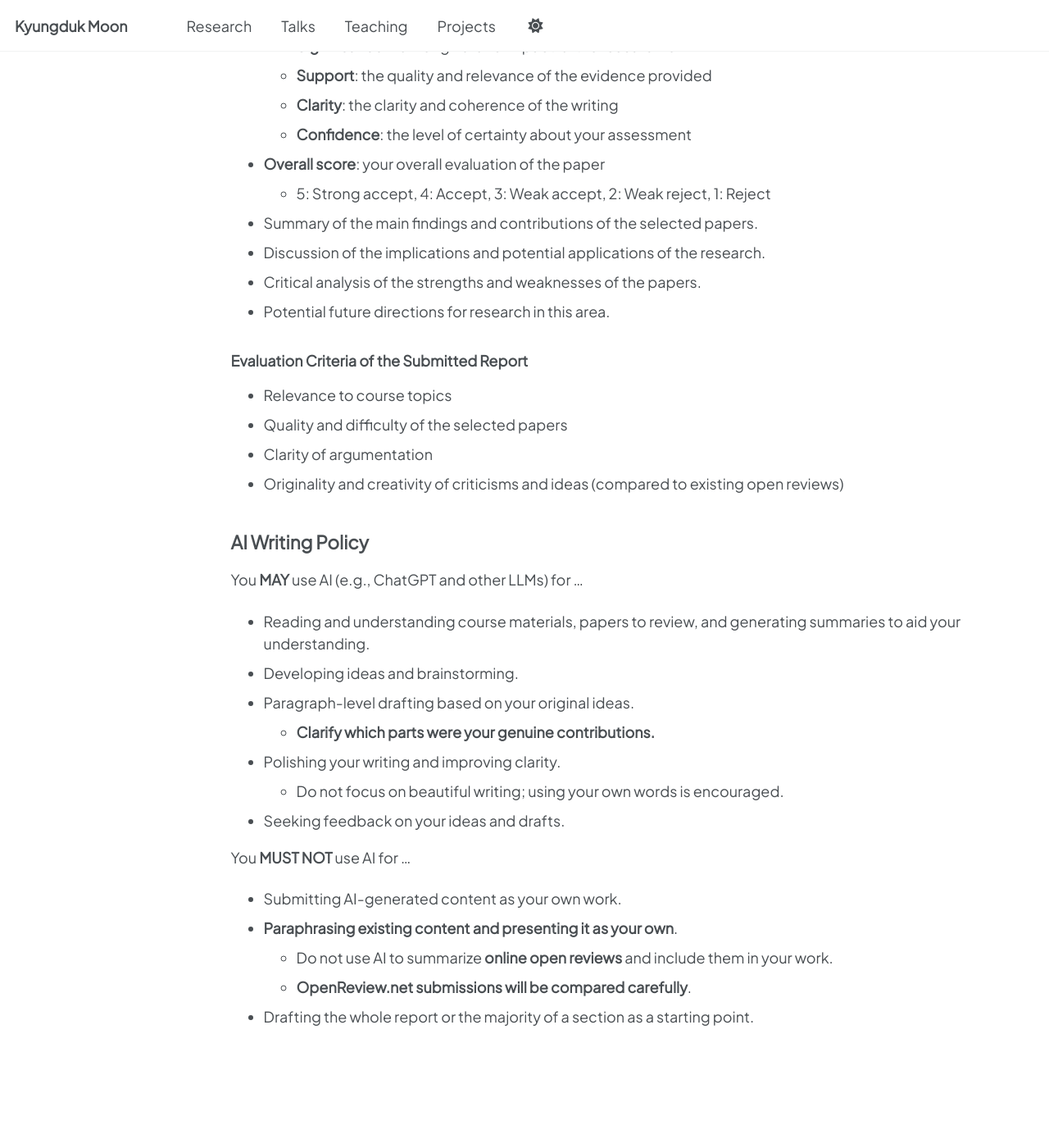
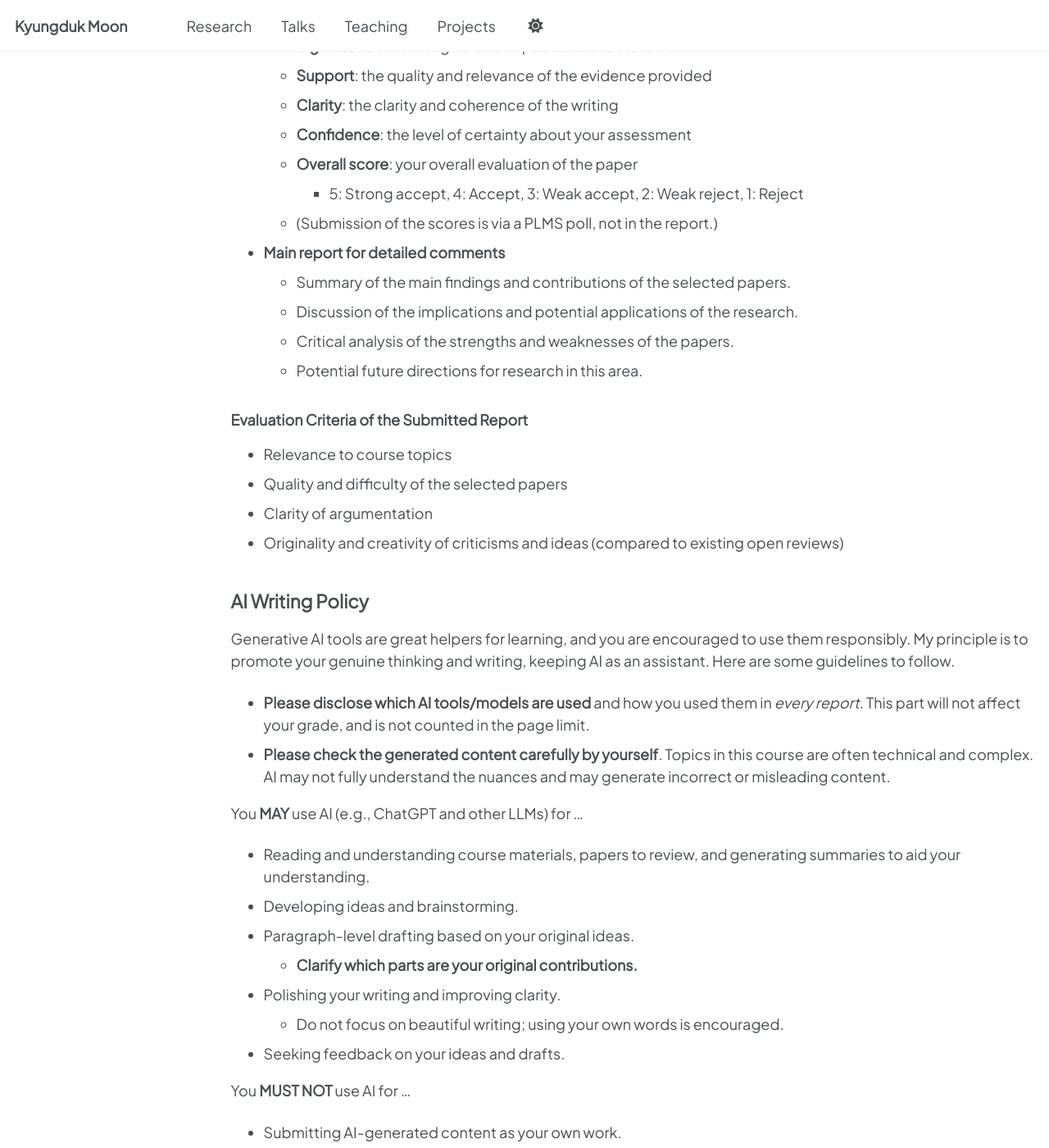
Before and after one commit to kalebmoon07/kalebmoon07.github.io, a Jekyll site: the page built from _pages/2025-fall-ml4do/ai4do-writing-guideline.md, in a window 1280 px wide and 1400 px high, scrolled down 314 px. Shown: the whole window at 82% size. Built offline with Jekyll 4.4.1, drawn with Linux system fonts in a browser that asks for light colours; a script that is not in the unit is left out.

Commit message:
Update ai4do-writing-guideline.md

```diff
--- a/_pages/2025-fall-ml4do/ai4do-writing-guideline.md
+++ b/_pages/2025-fall-ml4do/ai4do-writing-guideline.md
@@ -16,12 +16,14 @@ You may refer to the [ICML 2025 Reviewer Instructions](https://icml.cc/Conferenc
   * **Support**: the quality and relevance of the evidence provided
   * **Clarity**: the clarity and coherence of the writing
   * **Confidence**: the level of certainty about your assessment
-* **Overall score**: your overall evaluation of the paper
-  * 5: Strong accept, 4: Accept, 3: Weak accept, 2: Weak reject, 1: Reject
-* Summary of the main findings and contributions of the selected papers.
-* Discussion of the implications and potential applications of the research.
-* Critical analysis of the strengths and weaknesses of the papers.
-* Potential future directions for research in this area.
+  * **Overall score**: your overall evaluation of the paper
+    * 5: Strong accept, 4: Accept, 3: Weak accept, 2: Weak reject, 1: Reject
+  * (Submission of the scores is via a PLMS poll, not in the report.)
+* **Main report for detailed comments**
+  * Summary of the main findings and contributions of the selected papers.
+  * Discussion of the implications and potential applications of the research.
+  * Critical analysis of the strengths and weaknesses of the papers.
+  * Potential future directions for research in this area.
 
 ### Evaluation Criteria of the Submitted Report
 
@@ -32,12 +34,18 @@ You may refer to the [ICML 2025 Reviewer Instructions](https://icml.cc/Conferenc
 
 ## AI Writing Policy
 
+Generative AI tools are great helpers for learning, and you are encouraged to use them responsibly. My principle is to promote your genuine thinking and writing, keeping AI as an assistant.
+Here are some guidelines to follow.
+
+* **Please disclose which AI tools/models are used** and how you used them in _every report_. This part will not affect your grade, and is not counted in the page limit.
+* **Please check the generated content carefully by yourself**. Topics in this course are often technical and complex. AI may not fully understand the nuances and may generate incorrect or misleading content.
+
 You **MAY** use AI (e.g., ChatGPT and other LLMs) for ...
 
 * Reading and understanding course materials, papers to review, and generating summaries to aid your understanding.
 * Developing ideas and brainstorming.
 * Paragraph-level drafting based on your original ideas.
-  * **Clarify which parts were your genuine contributions.**
+  * **Clarify which parts are your original contributions.**
 * Polishing your writing and improving clarity.
   * Do not focus on beautiful writing; using your own words is encouraged.
 * Seeking feedback on your ideas and drafts.
```
